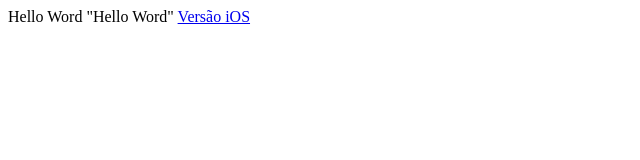
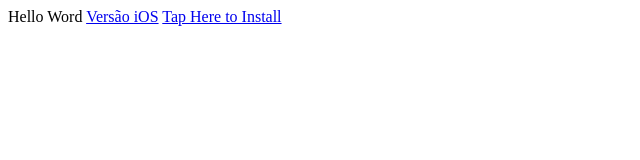
Before and after one commit to Sylix/sylix.github.io, a plain HTML site: page index.html in a window 1280 px wide. Shown: the whole page, without its empty margins (0-640 px from the left). Drawn offline with Linux system fonts and the light colour scheme.

Commit message:
Install using manifesto.plist

```diff
--- a/index.html
+++ b/index.html
@@ -5,7 +5,10 @@
   </tittle>
   </head>
   <body>
-    "Hello Word"
+
 <a href="ExamCentres.Mobile.ipa">Versão iOS</a>
+<a href="itms-services://?action=download-manifest&url=manifest.plist">Tap Here to Install</a>
+
+
   </body>
 </html>
```
